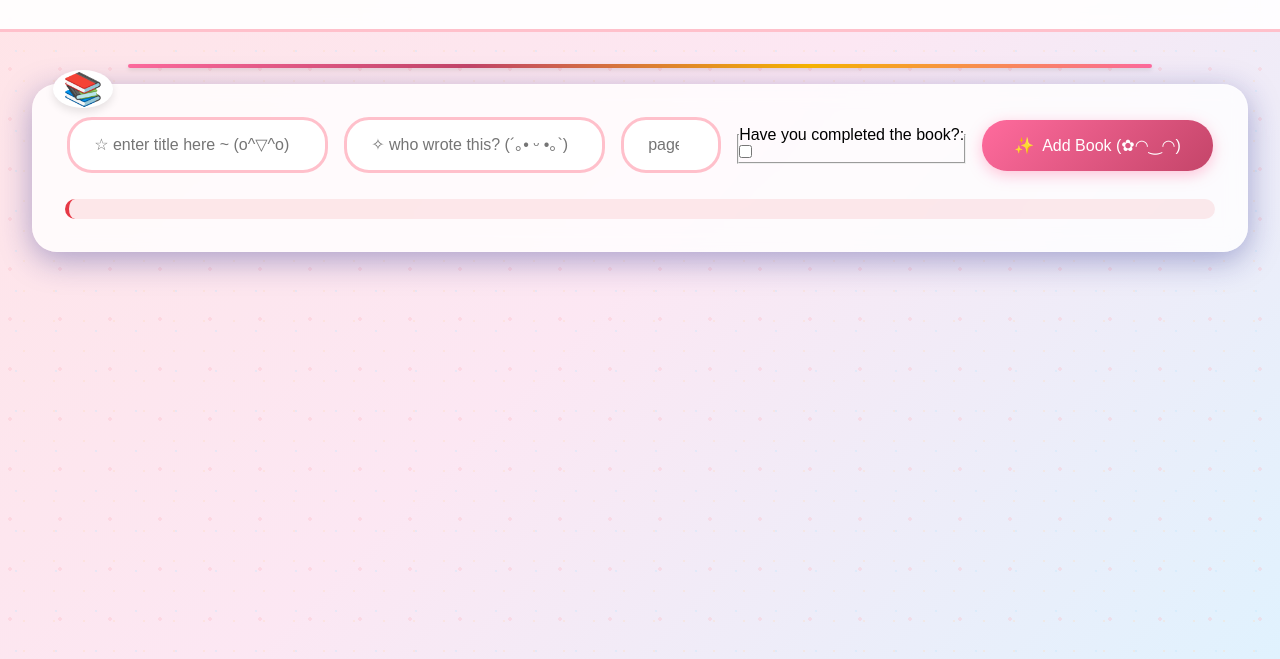
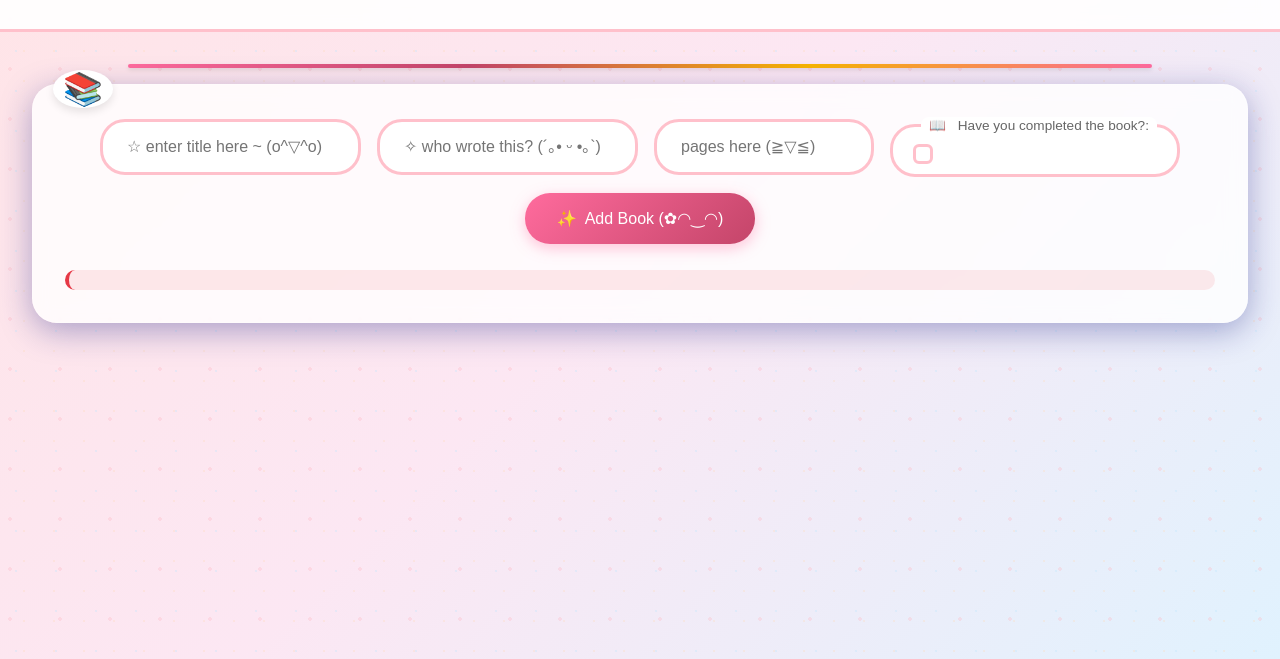
Before and after one commit to rffgrayson/odin-library, a plain HTML site: page index.html in a window 1280 px wide. Shown: the part 141-800 px from the top of the page. Drawn offline with Linux system fonts and the light colour scheme.

Commit message:
adjust design for the form

```diff
--- a/styles.css
+++ b/styles.css
@@ -147,14 +147,80 @@ form::before {
   background: rgba(255,255,255,0.9);
   outline: none;
   transition: all 0.3s ease;
-  width: 100px;
+  width: 220px;
+}
+
+fieldset {
+  display: flex;
+  align-items: center;
+  gap: 0.75rem;
+  border: 3px solid #ffc0cb;
+  border-radius: 25px;
+  padding: 0.75rem 1.25rem;
+  background: rgba(255,255,255,0.9);
+  min-width: 250px;
+  height: 60px;
+  box-sizing: border-box;
+}
+
+fieldset legend {
+  font-family: 'M PLUS Rounded 1c', sans-serif;
+  font-size: 0.85rem;
+  color: #666;
+  padding: 0 0.5rem;
+  background: rgba(255,255,255,0.95);
+  border-radius: 12px;
+  margin-left: 0.5rem;
+}
+
+fieldset:focus-within {
+  border-color: #ff6b9d;
+  box-shadow: 0 0 20px rgba(255,107,157,0.3);
+  transform: scale(1.02);
 }
 
 
-#title:focus, #author:focus, #pages:focus {
+fieldset legend::before {
+  content: '📖 ';
+  margin-right: 0.5rem;
+}
+
+#status {
+  width: 20px;
+  height: 20px;
+  appearance: none;
+  -webkit-appearance: none;
+  border: 3px solid #ffc0cb;
+  border-radius: 6px;
+  background: rgba(255,255,255,0.9);
+  cursor: pointer;
+  position: relative;
+  transition: all 0.3s ease;
+  margin: 0;
+}
+
+#status:hover {
   border-color: #ff6b9d;
-  box-shadow: 0 0 20px rgba(255,107,157,0.3);
-  transform: scale(1.02);
+  transform: scale(1.1);
+  box-shadow: 0 0 15px rgba(255,107,157,0.3);
+}
+
+#status:checked {
+  background: linear-gradient(135deg, #48bb78, #38a169);
+  border-color: #48bb78;
+  box-shadow: 0 0 20px rgba(72,187,120,0.4);
+}
+
+#status:checked::after {
+  content: '✓';
+  position: absolute;
+  top: 50%;
+  left: 50%;
+  transform: translate(-50%, -50%);
+  color: white;
+  font-weight: bold;
+  font-size: 14px;
+  text-shadow: 0 1px 2px rgba(0,0,0,0.3);
 }
 
 .new-button {
```
